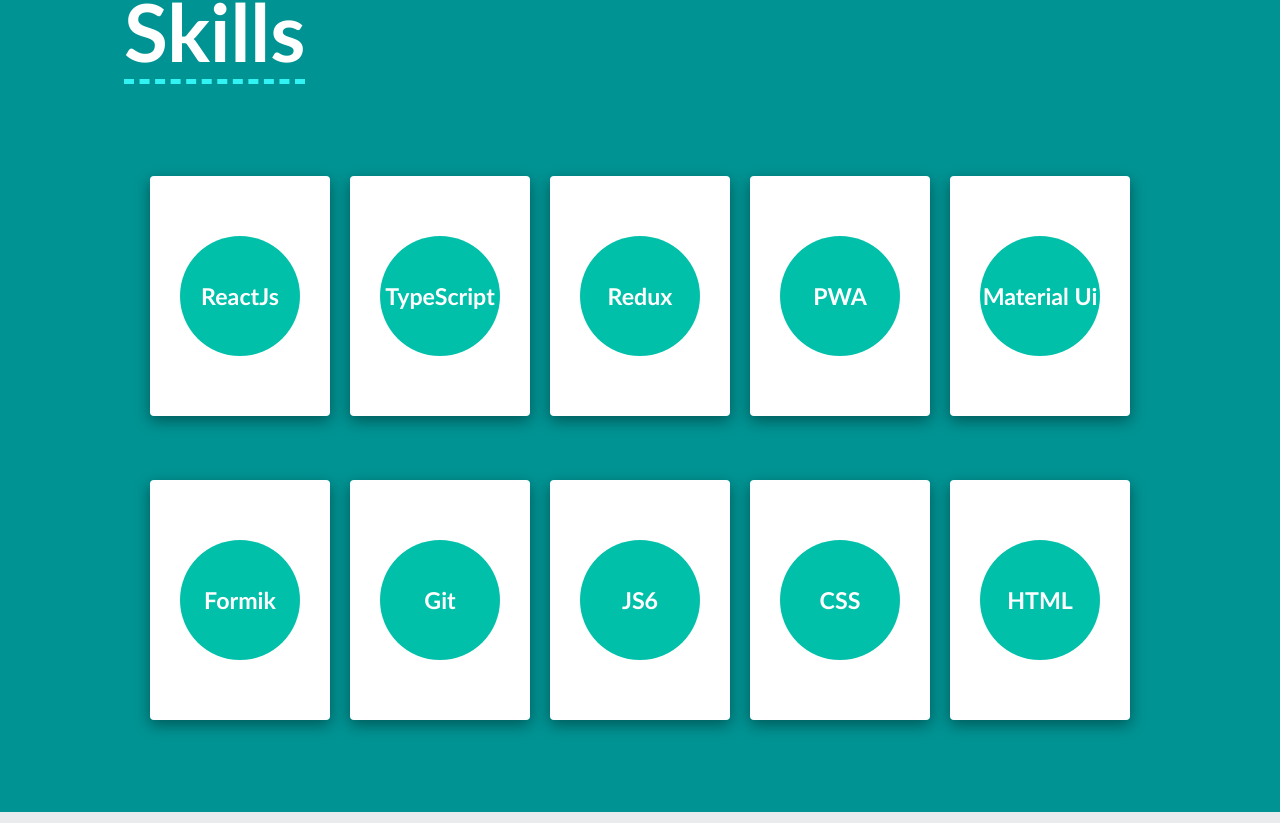
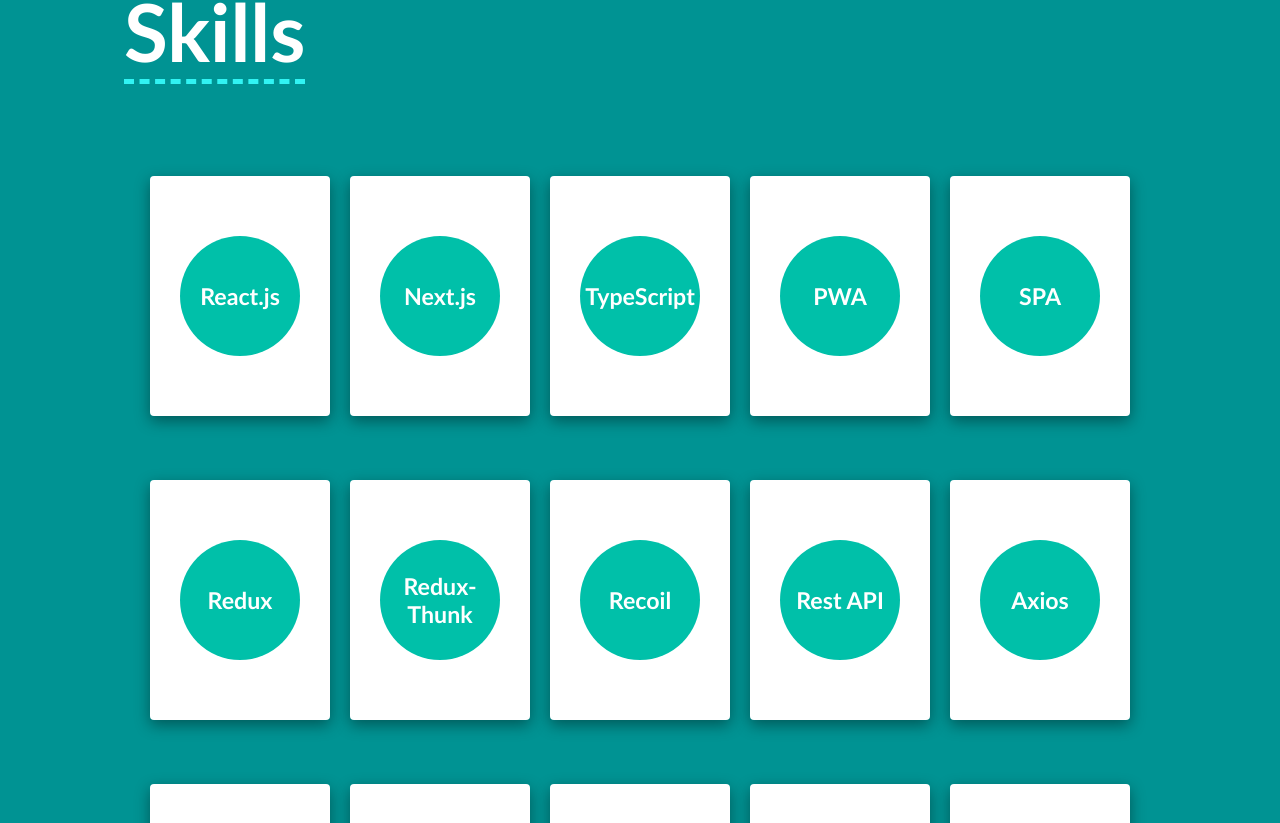
Before and after one commit to sina-olfati/sina-olfati-site, a React (Create React App) app: page /resume in a window 1280 px wide. Shown: the part 577-1400 px from the top of the page. Built offline with nearby package versions, Linux system fonts and the light colour scheme; a web font is replaced by a local one.

Commit message:
Resume: Skills: updated cards and their functionallity

```diff
--- a/src/components/menu/Menu.tsx
+++ b/src/components/menu/Menu.tsx
@@ -10,9 +10,7 @@ import { useTranslation } from "react-i18next";
 import i18next from 'i18next';
 
 const Menu = ({page}: any) => {
-  const pages = 'home'
-console.log("page", page)
-console.log("page is?", page === 'home')
+
   const [active, setActive] = useState(false)
 
   const [language, setLanguage] = useState<string | null>(localStorage.getItem("i18nextLng") ? localStorage.getItem("i18nextLng") : "en")
--- a/src/components/resume/skills/Cards.tsx
+++ b/src/components/resume/skills/Cards.tsx
@@ -9,33 +9,22 @@ window.addEventListener('scroll', reveal)
 
 
 type Props = {
-    one: string,
-    two: string,
-    three: string,
-    four: string,
-    five: string,
+    skills: string[]
 }
 
-const Cards:React.FC<Props> = ({one="1", two="2", three="3", four="4", five="5"}) => {
+const Cards:React.FC<Props> = ({skills}) => {
+    console.log("one", skills)
   return (
     <div className='cards-html' dir='ltr'>
         <div className='cards-body reveal'>
             <div className='cards-container'>
-                <div className='cards-card'>
-                    <h2>{one}</h2>
-                </div>
-                <div className='cards-card'>
-                    <h2>{two}</h2>
-                </div>
-                <div className='cards-card'>
-                    <h2>{three}</h2>
-                </div>
-                <div className='cards-card'>
-                    <h2>{four}</h2>
-                </div>
-                <div className='cards-card'>
-                    <h2>{five}</h2>
-                </div>
+
+                {skills.map((skill: any) =>
+                    <div className='cards-card'>
+                        <h2>{skill}</h2>
+                    </div>
+                )}
+
             </div>
         </div>
     </div>
--- a/src/components/resume/skills/Skills.tsx
+++ b/src/components/resume/skills/Skills.tsx
@@ -31,8 +31,10 @@ const Skills = () => {
       <div className='skills-sub-container'>
         <h1 lang={language}>{t("resume-skills")}</h1>
         <div className='skills-cards-container reveal'>
-            <Cards one="ReactJs" two="TypeScript" three="Redux" four="PWA" five="Material Ui"/>
-            <Cards one="Formik" two="Git" three="JS6" four="CSS" five="HTML"/>
+            <Cards skills={["React.js", "Next.js", "TypeScript", "PWA", "SPA"]} />
+            <Cards skills={["Redux", "Redux-Thunk", "Recoil", "Rest API", "Axios"]} />
+            <Cards skills={["Material UI", "Tailwind", "Formik", "Responsive\nDesign", "Docker"]} />
+            <Cards skills={["Git", "Scrum", "JS", "CSS", "HTML"]} />
         </div>
       </div>
     </div>
```
